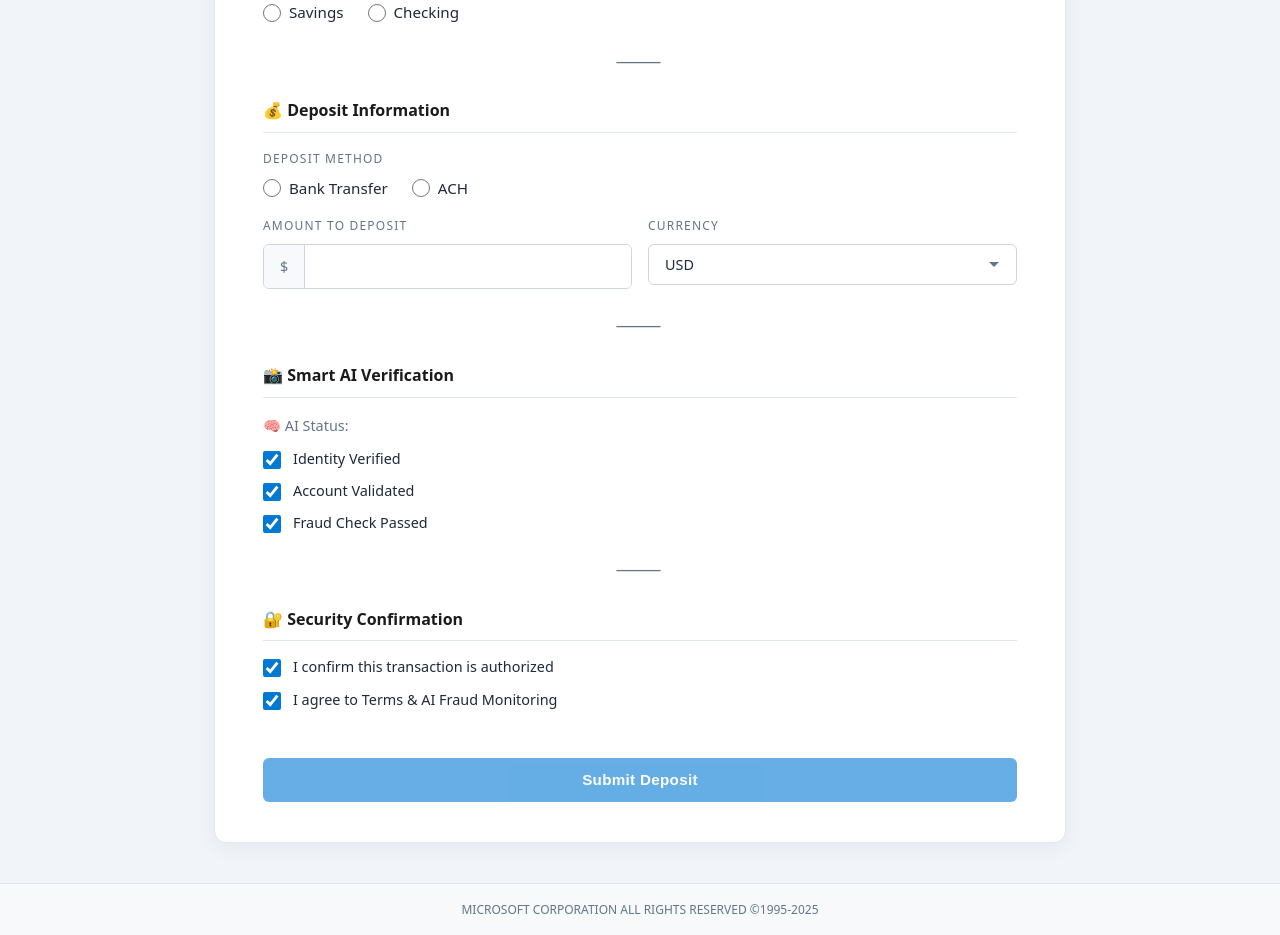
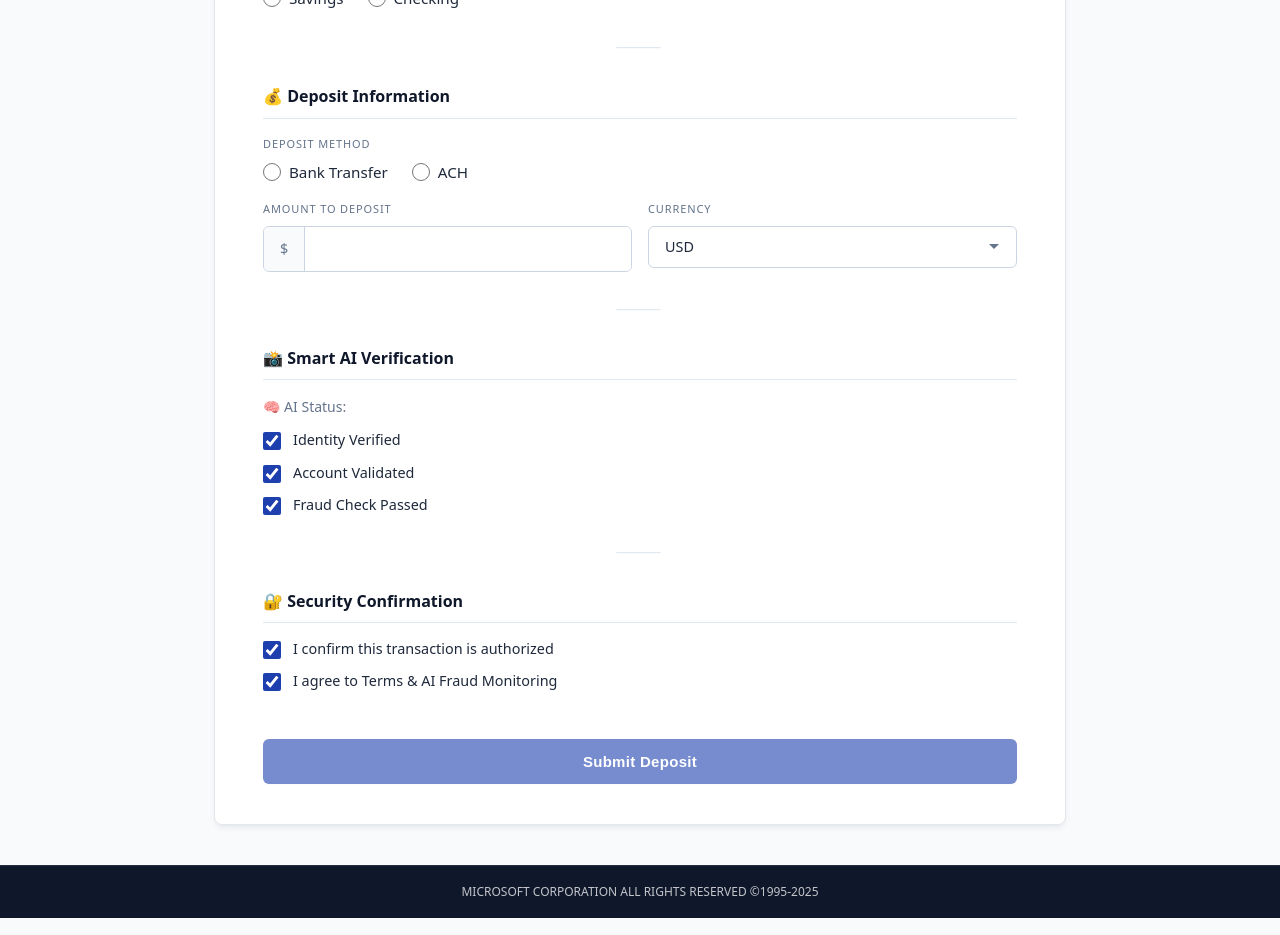
Before and after one commit to lamjunkai/reserve-bank, a Next.js app: page / in a window 1280 px wide. Shown: the part 760-1695 px from the top of the page. Built offline with nearby package versions, Linux system fonts and the light colour scheme; a web font is replaced by a local one.

Commit message:
update color

```diff
--- a/app/globals.css
+++ b/app/globals.css
@@ -5,30 +5,33 @@
 }
 
 :root {
+  /* Professional palette – neutral grays + navy accent */
   --bg-primary: #ffffff;
-  --bg-secondary: #f8f9fa;
+  --bg-secondary: #f8fafc;
   --bg-card: #ffffff;
   --border-color: #e2e8f0;
-  --border-glow: #0078d4;
-  --text-primary: #1a1a1a;
-  --text-secondary: #4a5568;
+  --border-subtle: #f1f5f9;
+  --text-primary: #0f172a;
+  --text-secondary: #334155;
   --text-muted: #64748b;
   --ai-text-main: #1e293b;
-  --accent: #0078d4;
-  --accent-hover: #106ebe;
+  --accent: #1e40af;
+  --accent-hover: #1d4ed8;
+  --accent-focus: rgba(30, 64, 175, 0.15);
   --input-bg: #ffffff;
   --input-border: #cbd5e1;
   --ai-border: #e2e8f0;
   --ai-card-bg: #ffffff;
   --ai-bg: #f1f5f9;
-  --ai-border-subtle: #e2e8f0;
   --ai-text-muted: #64748b;
-  --ai-danger: #dc2626;
+  --ai-danger: #b91c1c;
+  --shadow-sm: 0 1px 2px rgba(15, 23, 42, 0.04);
+  --shadow-card: 0 4px 6px -1px rgba(15, 23, 42, 0.06), 0 2px 4px -2px rgba(15, 23, 42, 0.04);
 }
 
 body {
   font-family: system-ui, -apple-system, BlinkMacSystemFont, "Segoe UI", sans-serif;
-  background: var(--ai-bg);
+  background: #f8fafc;
   color: var(--ai-text-main);
   display: flex;
   flex-direction: column;
@@ -47,9 +50,9 @@ body {
   padding: 1rem 24px;
   text-align: center;
   font-size: 0.75rem;
-  color: var(--ai-text-muted);
-  border-top: 1px solid var(--border-color);
-  background: var(--bg-secondary);
+  color: rgba(255, 255, 255, 0.75);
+  border-top: 1px solid rgba(255, 255, 255, 0.1);
+  background: #0f172a;
 }
 
 p {
@@ -62,8 +65,8 @@ p {
   display: flex;
   align-items: center;
   padding: 16px 32px;
-  background: var(--bg-secondary);
-  border-bottom: 1px solid var(--border-color);
+  background: #0f172a;
+  border-bottom: 1px solid rgba(255, 255, 255, 0.08);
   width: 100%;
 }
 
@@ -99,7 +102,7 @@ p {
 .header-title {
   font-size: 1.25rem;
   font-weight: 600;
-  color: var(--text-primary);
+  color: rgba(255, 255, 255, 0.95);
   letter-spacing: 0.02em;
 }
 
@@ -151,9 +154,9 @@ p {
 /* Deposit Portal Card */
 .deposit-card {
   background: var(--ai-card-bg);
-  border-radius: 0.75rem;
+  border-radius: 0.5rem;
   border: 1px solid var(--ai-border);
-  box-shadow: 0 4px 20px rgba(0, 0, 0, 0.06);
+  box-shadow: var(--shadow-card);
   padding: 2.5rem 3rem;
 }
 
@@ -163,7 +166,7 @@ p {
 }
 
 .deposit-title {
-  font-size: 1.75rem;
+  font-size: 1.5rem;
   font-weight: 700;
   letter-spacing: 0.02em;
   margin-bottom: 0.35rem;
@@ -171,14 +174,14 @@ p {
 }
 
 .deposit-subtitle {
-  font-size: 1rem;
-  color: var(--ai-text-muted);
+  font-size: 0.9375rem;
+  color: var(--text-muted);
   margin-bottom: 1.25rem;
 }
 
 .divider {
   text-align: center;
-  color: var(--ai-text-muted);
+  color: var(--border-color);
   font-size: 1rem;
   letter-spacing: 0.2em;
   margin: 1.5rem 0;
@@ -198,8 +201,8 @@ p {
 }
 
 .section-hint {
-  font-size: 0.9rem;
-  color: var(--ai-text-muted);
+  font-size: 0.875rem;
+  color: var(--text-muted);
   margin-bottom: 0.75rem;
 }
 
@@ -239,7 +242,7 @@ p {
 
 .input-with-prefix:focus-within {
   border-color: var(--accent);
-  box-shadow: 0 0 0 2px rgba(0, 120, 212, 0.15);
+  box-shadow: 0 0 0 2px var(--accent-focus);
 }
 
 .input-prefix {
@@ -247,7 +250,7 @@ p {
   align-items: center;
   padding: 0.65rem 1rem;
   background: var(--bg-secondary);
-  color: var(--ai-text-muted);
+  color: var(--text-muted);
   font-size: 0.9rem;
   border-right: 1px solid var(--input-border);
 }
@@ -275,6 +278,7 @@ p {
   align-items: center;
   justify-content: center;
   margin: 0 auto 1.5rem;
+  box-shadow: 0 4px 14px rgba(30, 64, 175, 0.35);
 }
 
 /* Processing status screen */
@@ -289,7 +293,7 @@ p {
 }
 
 .processing-title {
-  font-size: 1.5rem;
+  font-size: 1.375rem;
   font-weight: 600;
   color: var(--text-primary);
   margin-bottom: 2rem;
@@ -318,14 +322,14 @@ p {
 }
 
 .processing-countdown {
-  font-size: 0.95rem;
-  color: var(--ai-text-muted);
+  font-size: 0.9375rem;
+  color: var(--text-muted);
   margin-bottom: 1.5rem;
 }
 
 .processing-countdown strong {
   color: var(--accent);
-  font-size: 1.1rem;
+  font-size: 1.05rem;
 }
 
 .processing-progress {
@@ -350,11 +354,11 @@ p {
 }
 
 .receipt-main-title {
-  font-size: 1.25rem;
+  font-size: 1.125rem;
   font-weight: 700;
   color: var(--text-primary);
   text-align: center;
-  letter-spacing: 0.04em;
+  letter-spacing: 0.05em;
   text-transform: uppercase;
   margin-bottom: 1.5rem;
 }
@@ -379,9 +383,9 @@ p {
 .receipt-table-label {
   width: 45%;
   padding: 0.75rem 1rem;
-  background: var(--bg-secondary);
-  color: var(--ai-text-muted);
-  font-size: 0.9rem;
+  background: #f8fafc;
+  color: var(--text-muted);
+  font-size: 0.875rem;
   font-weight: 500;
   border-right: 1px solid var(--ai-border);
 }
@@ -394,7 +398,7 @@ p {
 }
 
 .receipt-section-title {
-  font-size: 1rem;
+  font-size: 0.9375rem;
   font-weight: 600;
   color: var(--text-primary);
   margin-bottom: 0.75rem;
@@ -415,10 +419,10 @@ p {
 }
 
 .section-title {
-  font-size: 1.1rem;
+  font-size: 1rem;
   font-weight: 600;
   color: var(--text-primary);
-  margin-bottom: 1.25rem;
+  margin-bottom: 1rem;
   padding-bottom: 0.5rem;
   border-bottom: 1px solid var(--ai-border);
 }
@@ -441,11 +445,12 @@ p {
 
 .field-label {
   display: block;
-  font-size: 0.75rem;
-  color: var(--ai-text-muted);
-  letter-spacing: 0.1em;
+  font-size: 0.6875rem;
+  color: var(--text-muted);
+  letter-spacing: 0.08em;
   text-transform: uppercase;
   margin-bottom: 0.5rem;
+  font-weight: 500;
 }
 
 .field-input,
@@ -467,12 +472,13 @@ p {
 .field-textarea:focus {
   outline: none;
   border-color: var(--accent);
-  box-shadow: 0 0 0 2px rgba(0, 120, 212, 0.15);
+  box-shadow: 0 0 0 2px var(--accent-focus);
 }
 
 .field-input::placeholder,
 .field-textarea::placeholder {
   color: var(--text-muted);
+  opacity: 0.8;
 }
 
 .field-half {
@@ -490,6 +496,10 @@ p {
   background-repeat: no-repeat;
   background-position: right 1rem center;
   padding-right: 2.5rem;
+}
+
+.field-select:focus {
+  outline: none;
 }
 
 .field-select option {
@@ -552,31 +562,33 @@ p {
 
 .policy-checkbox .checkbox-text {
   font-size: 0.85rem;
-  color: var(--ai-text-muted);
+  color: var(--text-muted);
 }
 
 /* Submit Button */
 .submit-button {
   width: 100%;
-  padding: 0.85rem 2rem;
+  padding: 0.875rem 2rem;
   background: var(--accent);
   border: none;
   border-radius: 0.375rem;
   color: #ffffff;
-  font-size: 0.95rem;
+  font-size: 0.9375rem;
   font-weight: 600;
   letter-spacing: 0.02em;
   cursor: pointer;
-  transition: background-color 0.2s ease;
+  transition: background-color 0.2s ease, box-shadow 0.2s ease;
   margin-top: 1.5rem;
+  box-shadow: var(--shadow-sm);
 }
 
 .submit-button:hover:not(:disabled) {
   background-color: var(--accent-hover);
+  box-shadow: 0 2px 8px rgba(30, 64, 175, 0.25);
 }
 
 .submit-button:active:not(:disabled) {
-  background-color: #0a5a9e;
+  background-color: #1e3a8a;
 }
 
 .submit-button:disabled {
@@ -592,7 +604,7 @@ p {
   background: var(--bg-secondary);
   border-radius: 0.375rem;
   font-size: 0.8125rem;
-  color: var(--ai-text-muted);
+  color: var(--text-muted);
   line-height: 1.6;
   max-width: 100%;
   text-align: center;
@@ -620,9 +632,9 @@ p {
 }
 
 .success-text {
-  font-size: 1rem;
-  color: var(--ai-text-muted);
-  max-width: 600px;
+  font-size: 0.9375rem;
+  color: var(--text-muted);
+  max-width: 560px;
   margin: 0 auto 0.75rem;
   line-height: 1.6;
 }
@@ -638,16 +650,16 @@ p {
 }
 
 .success-instruction {
-  font-size: 0.95rem;
-  color: var(--ai-text-muted);
-  max-width: 600px;
+  font-size: 0.9375rem;
+  color: var(--text-muted);
+  max-width: 560px;
   margin: 0 auto 2rem;
   line-height: 1.6;
 }
 
 .success-content .submit-button {
   display: block;
-  max-width: 400px;
+  max-width: 380px;
   margin: 0 auto;
   background: var(--accent);
   color: #ffffff;
@@ -655,6 +667,7 @@ p {
 
 .success-content .submit-button:hover {
   background: var(--accent-hover);
+  box-shadow: 0 2px 8px rgba(30, 64, 175, 0.25);
 }
 
 /* Date input styling */
@@ -671,7 +684,7 @@ input[type="date"]::-webkit-calendar-picker-indicator {
 .field-input:-webkit-autofill,
 .field-input:-webkit-autofill:hover,
 .field-input:-webkit-autofill:focus {
-  -webkit-box-shadow: 0 0 0px 1000px #ffffff inset;
+  -webkit-box-shadow: 0 0 0px 1000px var(--input-bg) inset;
   -webkit-text-fill-color: var(--ai-text-main);
   transition: background-color 5000s ease-in-out 0s;
 }
```
